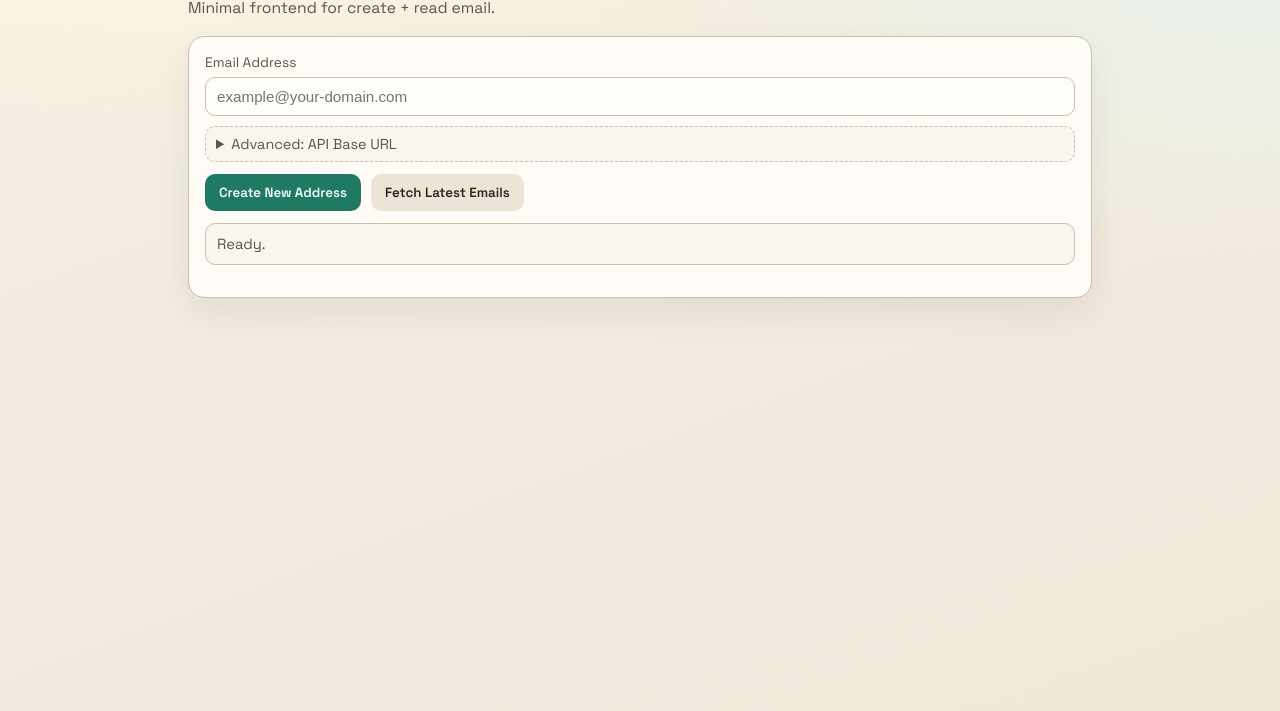
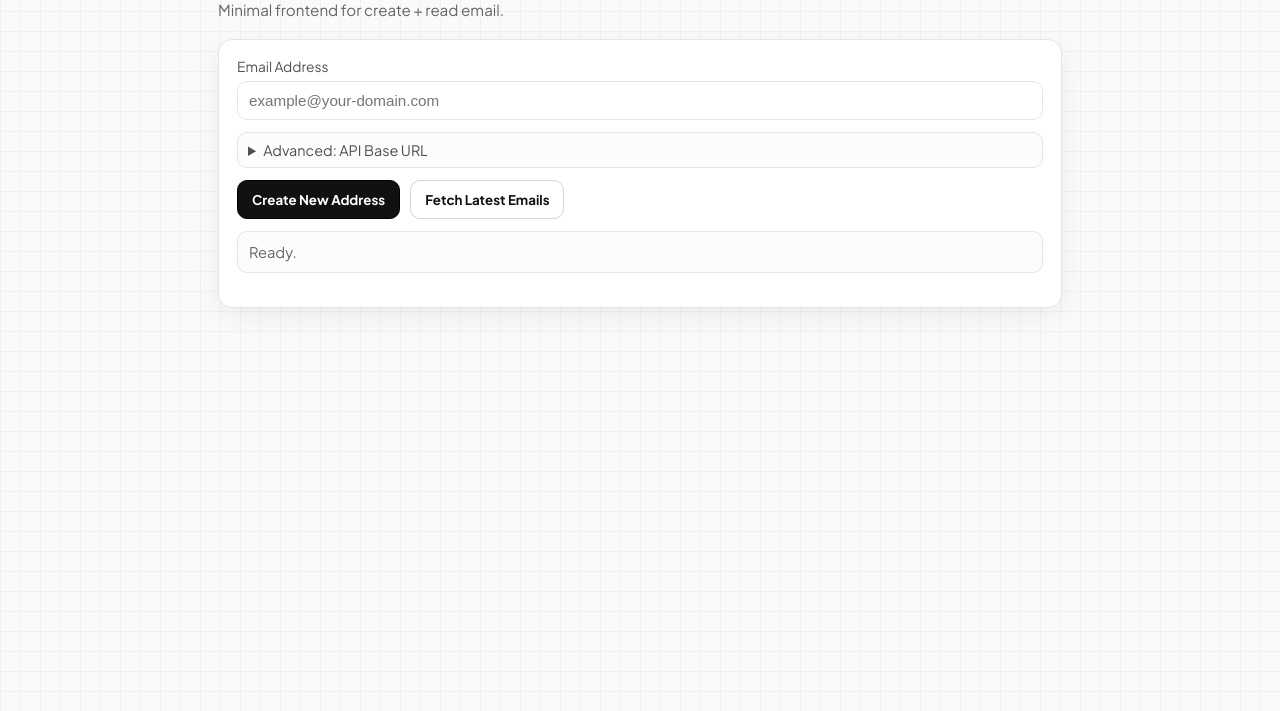
Before and after one commit to bestK/email_worker_parser, a website: page docs/index.html in a window 1280 px wide. Shown: the part 89-800 px from the top of the page. Drawn offline with Linux system fonts and the light colour scheme.

Commit message:
feat: restyle inbox UI with Vercel-inspired design

```diff
--- a/docs/index.html
+++ b/docs/index.html
@@ -5,18 +5,19 @@
   <meta name="viewport" content="width=device-width, initial-scale=1.0" />
   <title>Email Inbox UI</title>
   <style>
-    @import url('https://fonts.googleapis.com/css2?family=Space+Grotesk:wght@400;600&family=IBM+Plex+Mono:wght@400;500&display=swap');
+    @import url('https://fonts.googleapis.com/css2?family=Plus+Jakarta+Sans:wght@400;500;700&family=IBM+Plex+Mono:wght@400;500&display=swap');
 
     :root {
-      --bg-0: #f4efe3;
-      --bg-1: #efe7d8;
-      --ink: #1c1a15;
-      --ink-muted: #5c5648;
-      --line: #c8bfae;
-      --accent: #1f7a63;
-      --accent-2: #185f4e;
-      --card: #fffcf6;
-      --danger: #a1322d;
+      --bg: #fafafa;
+      --bg-grid: rgba(0, 0, 0, 0.035);
+      --ink: #111111;
+      --ink-muted: #666666;
+      --line: #e5e5e5;
+      --line-strong: #d4d4d4;
+      --panel: #ffffff;
+      --button: #111111;
+      --button-hover: #000000;
+      --danger: #b42318;
     }
 
     * {
@@ -26,39 +27,41 @@
     body {
       margin: 0;
       color: var(--ink);
-      font-family: 'Space Grotesk', sans-serif;
+      font-family: 'Plus Jakarta Sans', sans-serif;
       background:
-        radial-gradient(1200px 500px at 15% -10%, #fff6df 0%, transparent 70%),
-        radial-gradient(900px 500px at 100% 0%, #e9f4ee 0%, transparent 70%),
-        linear-gradient(160deg, var(--bg-0), var(--bg-1));
+        linear-gradient(var(--bg-grid) 1px, transparent 1px),
+        linear-gradient(90deg, var(--bg-grid) 1px, transparent 1px),
+        var(--bg);
+      background-size: 20px 20px, 20px 20px, auto;
       min-height: 100vh;
     }
 
     .shell {
-      max-width: 940px;
+      max-width: 880px;
       margin: 0 auto;
-      padding: 28px 18px 40px;
+      padding: 34px 18px 48px;
     }
 
     h1 {
       margin: 0;
-      font-size: clamp(1.6rem, 2vw + 1rem, 2.5rem);
-      letter-spacing: 0.01em;
+      font-size: clamp(1.5rem, 1.6vw + 1rem, 2.25rem);
+      letter-spacing: -0.02em;
+      font-weight: 700;
     }
 
     .sub {
-      margin: 8px 0 0;
+      margin: 10px 0 0;
       color: var(--ink-muted);
-      font-size: 0.98rem;
+      font-size: 0.95rem;
     }
 
     .panel {
-      margin-top: 18px;
-      background: color-mix(in srgb, var(--card) 90%, #ffffff);
+      margin-top: 20px;
+      background: var(--panel);
       border: 1px solid var(--line);
-      border-radius: 16px;
-      padding: 16px;
-      box-shadow: 0 14px 34px rgba(48, 43, 32, 0.08);
+      border-radius: 14px;
+      padding: 18px;
+      box-shadow: 0 8px 28px rgba(0, 0, 0, 0.06);
     }
 
     .grid {
@@ -74,16 +77,16 @@
     }
 
     details.advanced {
-      margin-top: 10px;
-      border: 1px dashed var(--line);
+      margin-top: 12px;
+      border: 1px solid var(--line);
       border-radius: 10px;
       padding: 8px 10px;
-      background: #faf6ee;
+      background: #fcfcfc;
     }
 
     details.advanced summary {
       cursor: pointer;
-      color: var(--ink-muted);
+      color: #4f4f4f;
       font-size: 0.9rem;
       user-select: none;
     }
@@ -95,7 +98,7 @@
     label {
       display: block;
       font-size: 0.86rem;
-      color: var(--ink-muted);
+      color: #505050;
       margin-bottom: 6px;
     }
 
@@ -104,16 +107,16 @@
       padding: 10px 11px;
       border: 1px solid var(--line);
       border-radius: 10px;
-      background: #fffdf7;
+      background: #ffffff;
       color: var(--ink);
       outline: none;
       font-size: 0.95rem;
-      transition: border-color 140ms ease, box-shadow 140ms ease;
+      transition: border-color 120ms ease, box-shadow 120ms ease;
     }
 
     input:focus {
-      border-color: var(--accent);
-      box-shadow: 0 0 0 3px rgba(31, 122, 99, 0.13);
+      border-color: var(--line-strong);
+      box-shadow: 0 0 0 3px rgba(17, 17, 17, 0.08);
     }
 
     .actions {
@@ -124,25 +127,26 @@
     }
 
     button {
-      border: 0;
+      border: 1px solid #000;
       border-radius: 10px;
       padding: 10px 14px;
       font-weight: 600;
-      font-family: 'Space Grotesk', sans-serif;
+      font-family: 'Plus Jakarta Sans', sans-serif;
       cursor: pointer;
-      background: var(--accent);
-      color: #f6fdf9;
-      transition: transform 120ms ease, background 120ms ease;
+      background: var(--button);
+      color: #fff;
+      transition: transform 120ms ease, background 120ms ease, border-color 120ms ease;
     }
 
     button:hover {
       transform: translateY(-1px);
-      background: var(--accent-2);
+      background: var(--button-hover);
     }
 
     button.secondary {
-      background: #ece5d6;
-      color: #29251f;
+      background: #fff;
+      color: #111;
+      border-color: var(--line-strong);
     }
 
     .status {
@@ -150,7 +154,7 @@
       padding: 10px 11px;
       border-radius: 10px;
       border: 1px solid var(--line);
-      background: #faf6ee;
+      background: #fcfcfc;
       color: var(--ink-muted);
       font-size: 0.92rem;
       min-height: 42px;
@@ -160,8 +164,8 @@
 
     .status.err {
       color: var(--danger);
-      border-color: #d7aaa7;
-      background: #fff4f3;
+      border-color: #efc7c3;
+      background: #fff8f7;
     }
 
     .emails {
@@ -172,7 +176,7 @@
 
     .mail {
       border: 1px solid var(--line);
-      background: #fffdf8;
+      background: #fff;
       border-radius: 12px;
       padding: 12px;
       animation: fadeIn 260ms ease;
@@ -196,7 +200,7 @@
       line-height: 1.45;
       font-size: 0.92rem;
       font-family: 'IBM Plex Mono', monospace;
-      color: #2f2a22;
+      color: #1f1f1f;
       max-height: 12em;
       overflow: auto;
     }
```
